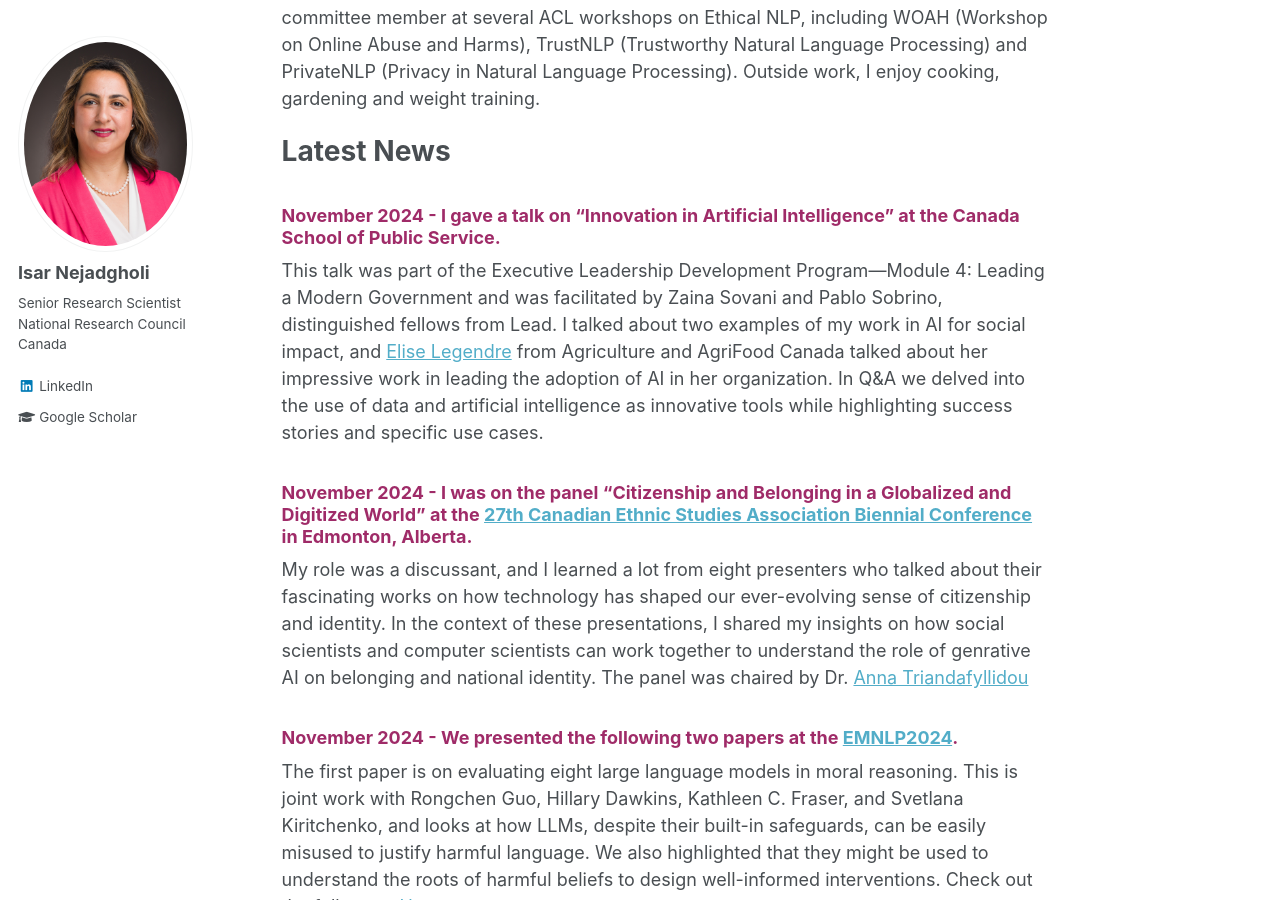
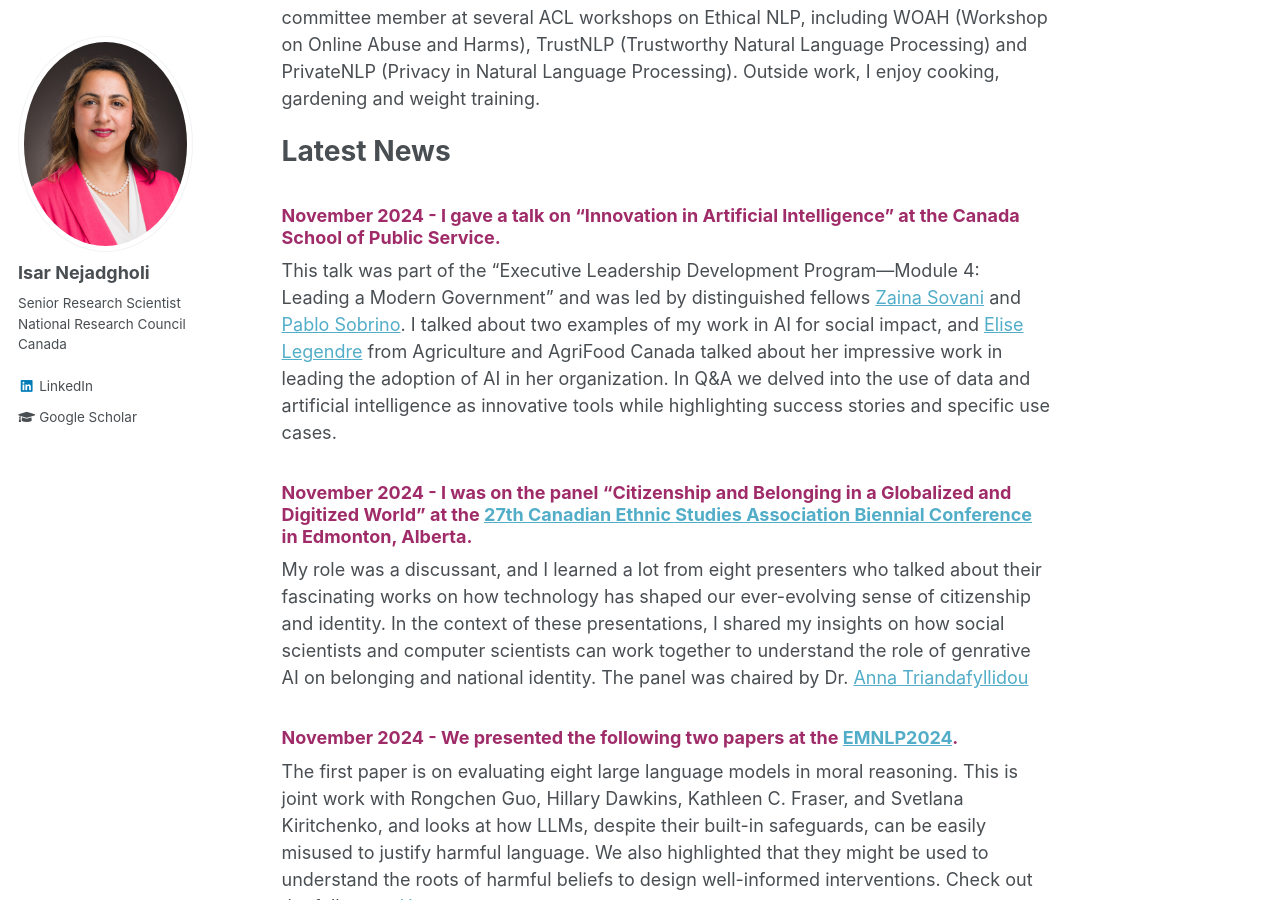
Before and after one commit to IsarNejad/IsarNejad.github.io, a Jekyll site: the page built from _pages/about.md, in a window 1280 px wide and 900 px high, scrolled down 398 px. Built offline with Jekyll 4.4.1, drawn with Linux system fonts in a browser that asks for light colours.

Commit message:
Update about.md

```diff
--- a/_pages/about.md
+++ b/_pages/about.md
@@ -15,7 +15,7 @@ I am a Senior Research Scientist at the [National Research Council Canada](https
 {: .amaranth-deep-purple}
 ### November 2024 - I gave a talk on “Innovation in Artificial Intelligence” at the Canada School of Public Service.
 
-This talk was part of the Executive Leadership Development Program—Module 4: Leading a Modern Government and was facilitated by Zaina Sovani and Pablo Sobrino, distinguished fellows from Lead. I talked about two examples of my work in AI for social impact, and [Elise Legendre](https://www.linkedin.com/in/%C3%A9lise-legendre-83645810/?originalSubdomain=ca) from Agriculture and AgriFood Canada talked about her impressive work in leading the adoption of AI in her organization. In Q&A we delved into the use of data and artificial intelligence as innovative tools while highlighting success stories and specific use cases.
+This talk was part of the "Executive Leadership Development Program—Module 4: Leading a Modern Government" and was led by distinguished fellows [Zaina Sovani](https://www.linkedin.com/in/zaina-sovani-2552176/?originalSubdomain=ca) and [Pablo Sobrino](https://pdweek.ca/wp-content/uploads/sites/2/2021/11/Speed-Mentoring-Bio-Pablo-Sobrino-2021-Final.pdf). I talked about two examples of my work in AI for social impact, and [Elise Legendre](https://www.linkedin.com/in/%C3%A9lise-legendre-83645810/?originalSubdomain=ca) from Agriculture and AgriFood Canada talked about her impressive work in leading the adoption of AI in her organization. In Q&A we delved into the use of data and artificial intelligence as innovative tools while highlighting success stories and specific use cases.
 
 
 
```
